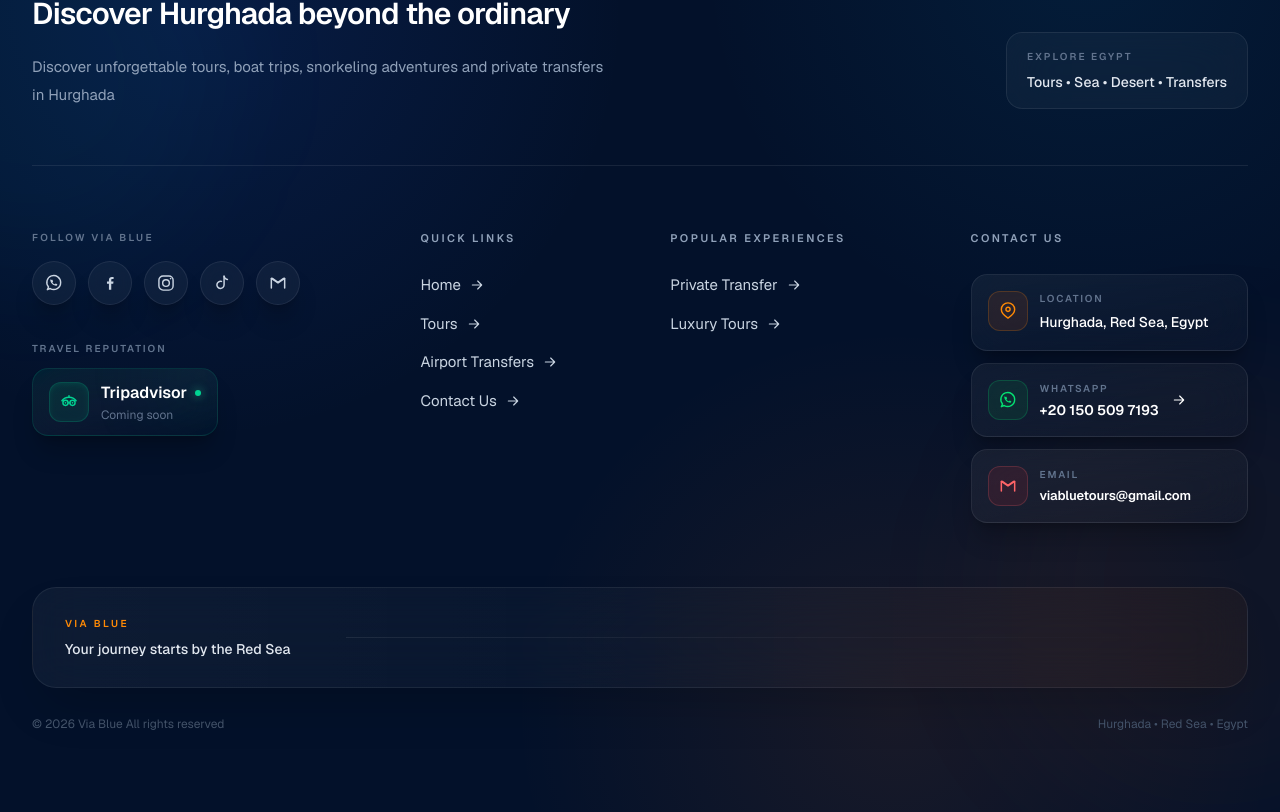
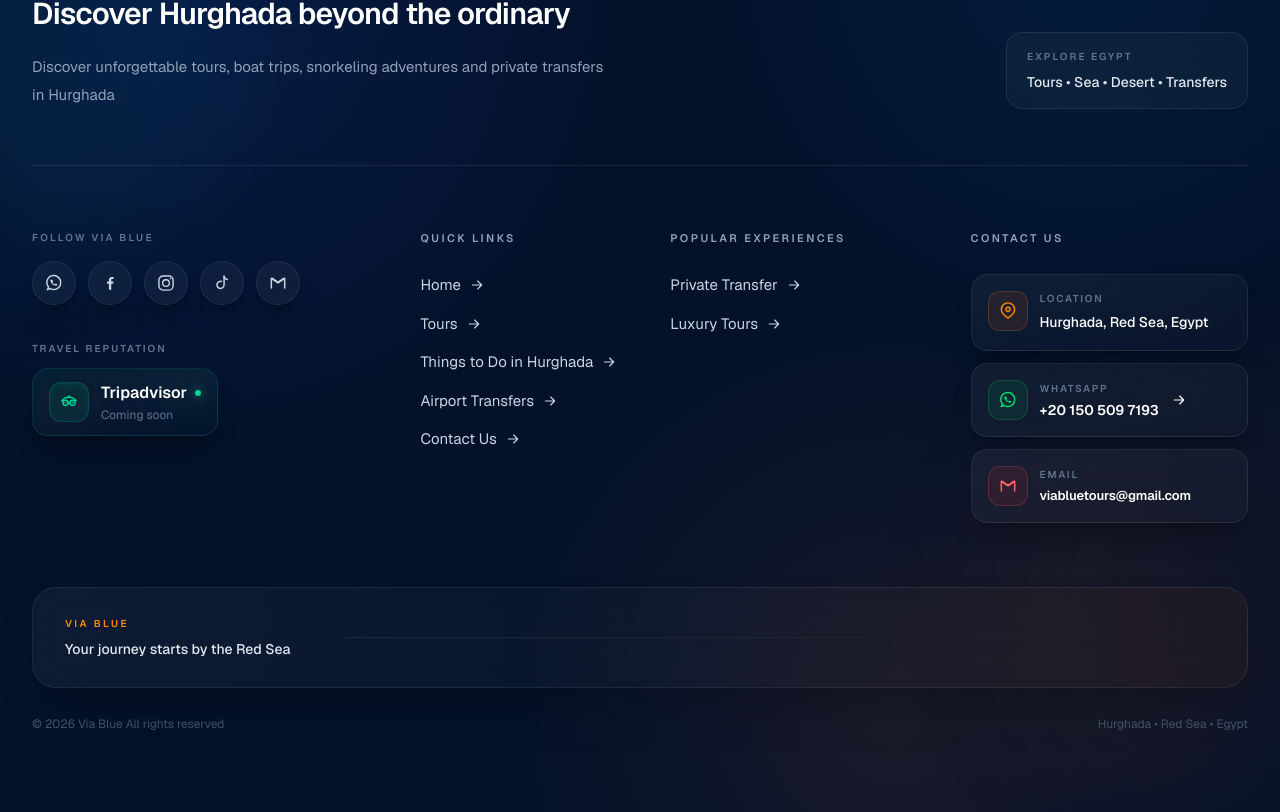
Before and after one commit to keo10666-droid/via-blue, a Next.js app: page / in a window 1280 px wide. Shown: the part 4124-4936 px from the top of the page. Built offline with nearby package versions, Linux system fonts and the light colour scheme; no server answers; the database is empty.

Commit message:
Add contextual internal links to Hurghada guide

```diff
--- a/app/components/Footer.tsx
+++ b/app/components/Footer.tsx
@@ -500,6 +500,16 @@ export default function Footer() {
 
               <li>
                 <Link
+                  href={localizedHref("/things-to-do-in-hurghada")}
+                  className="group flex items-center gap-2 text-[15px] text-slate-300 transition-all duration-300 hover:translate-x-1 hover:text-orange-400"
+                >
+                  <span>{language === "ru" ? "Путеводитель по Хургаде" : language === "ro" ? "Ghid Hurghada" : language === "fr" ? "Guide de Hurghada" : language === "de" ? "Hurghada-Reiseführer" : "Things to Do in Hurghada"}</span>
+                  <ArrowIcon />
+                </Link>
+              </li>
+
+              <li>
+                <Link
                   href={localizedHref("/transfers")}
                   className="group flex items-center gap-2 text-[15px] text-slate-300 transition-all duration-300 hover:translate-x-1 hover:text-orange-400"
                 >
```
